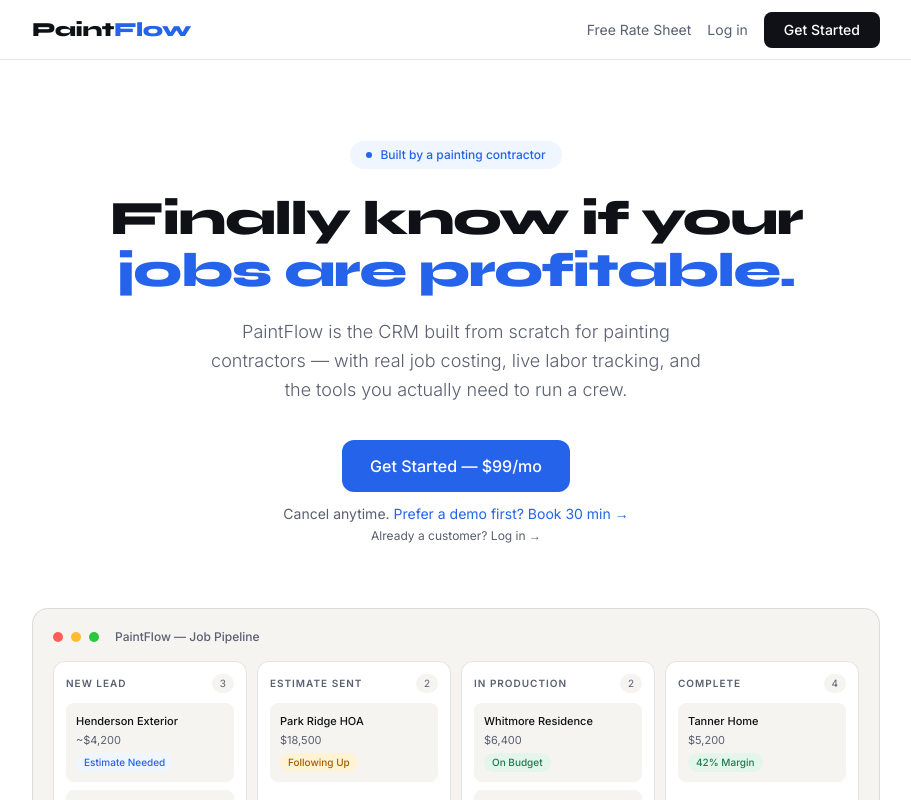
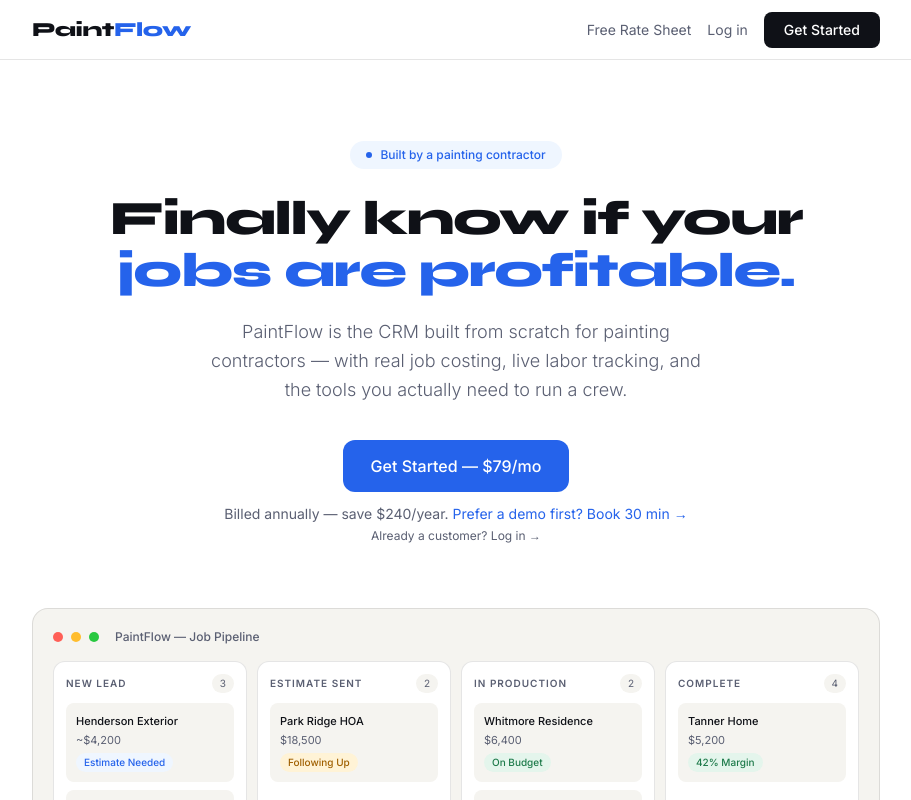
Before and after one commit to carstonroberts/paintflow-website, a React (Vite) app: page / in a window 1280 px wide. Shown: the top 800 px of the page, without its empty margins (184-1095 px from the left). Built offline with nearby package versions, Linux system fonts and the light colour scheme.

Commit message:
Default to annual plan and nudge users toward best value

```diff
--- a/src/pages/Landing.tsx
+++ b/src/pages/Landing.tsx
@@ -29,7 +29,7 @@
 }
 
 export default function Landing() {
-  const [annual, setAnnual] = useState(false)
+  const [annual, setAnnual] = useState(true)
 
   return (
     <div>
@@ -46,9 +46,9 @@
         <p className="text-[#5a5f72] font-light text-lg max-w-lg mx-auto mb-9 leading-relaxed">
           PaintFlow is the CRM built from scratch for painting contractors — with real job costing, live labor tracking, and the tools you actually need to run a crew.
         </p>
-        <GetStartedButton className="inline-flex items-center gap-2 bg-[#2563eb] text-white font-medium text-base px-7 py-3.5 rounded-xl hover:opacity-90 active:scale-[0.98] transition-all" />
+        <GetStartedButton plan="annual" label="Get Started — $79/mo" className="inline-flex items-center gap-2 bg-[#2563eb] text-white font-medium text-base px-7 py-3.5 rounded-xl hover:opacity-90 active:scale-[0.98] transition-all" />
         <p className="text-sm text-[#5a5f72] mt-3">
-          Cancel anytime.{' '}
+          Billed annually — save $240/year.{' '}
           <a
             href="https://calendly.com/carstonroberts/30min"
             target="_blank"
@@ -200,19 +200,19 @@
           {/* Toggle */}
           <div className="inline-flex items-center bg-white/8 border border-white/12 rounded-xl p-1 mb-8 gap-1">
             <button
-              onClick={() => setAnnual(false)}
-              className={`text-sm font-medium px-5 py-2 rounded-lg transition-all cursor-pointer ${!annual ? 'bg-white text-[#0f1117]' : 'text-white/60 hover:text-white'}`}
-            >
-              Monthly
-            </button>
-            <button
               onClick={() => setAnnual(true)}
               className={`text-sm font-medium px-5 py-2 rounded-lg transition-all cursor-pointer flex items-center gap-2 ${annual ? 'bg-white text-[#0f1117]' : 'text-white/60 hover:text-white'}`}
             >
               Annual
               <span className={`text-xs font-semibold px-2 py-0.5 rounded-full ${annual ? 'bg-[#e4f5ec] text-[#1d7a4a]' : 'bg-[#1d7a4a]/30 text-[#4ade80]'}`}>
-                Save 20%
+                Best value
               </span>
+            </button>
+            <button
+              onClick={() => setAnnual(false)}
+              className={`text-sm font-medium px-5 py-2 rounded-lg transition-all cursor-pointer ${!annual ? 'bg-white text-[#0f1117]' : 'text-white/60 hover:text-white'}`}
+            >
+              Monthly
             </button>
           </div>
 
```
